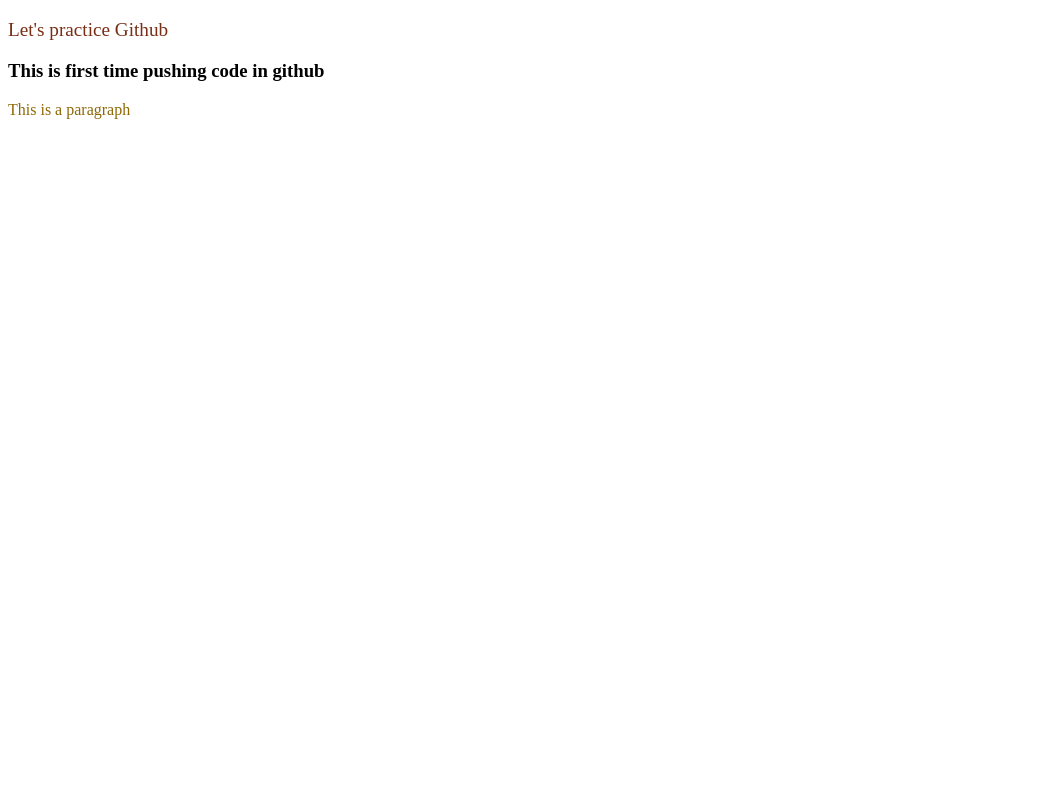
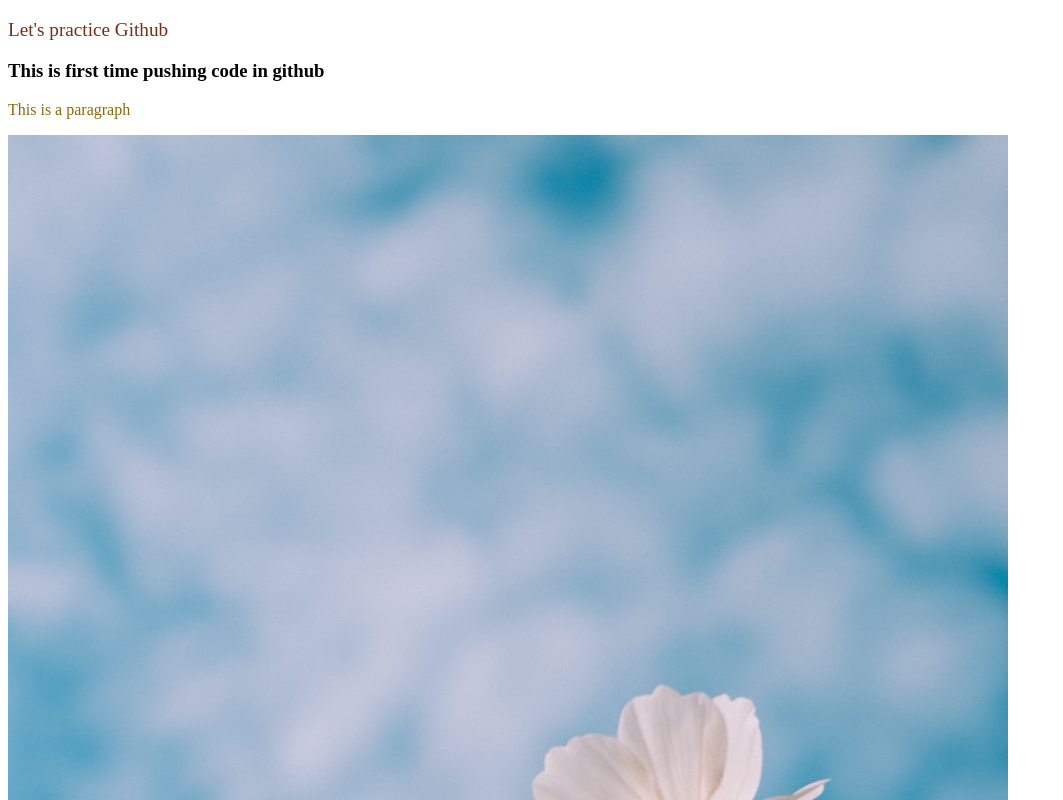
Before and after one commit to adhorahiba/My-First-Repo, a plain HTML site: page index.html in a window 1280 px wide. Shown: the top 800 px of the page, without its empty margins (0-1063 px from the left). Drawn offline with Linux system fonts and the light colour scheme.

Commit message:
Beautiful flower added

```diff
--- a/index.html
+++ b/index.html
@@ -11,6 +11,6 @@
     <p id="this">Let's practice Github</p>
     <h3>This is first time pushing code in github</h3>
     <p>This is a paragraph</p>
-
+    <img src="Flower.jpg" alt="">
 </body>
 </html>
```
Also changed, not shown: Flower.jpg (added).
